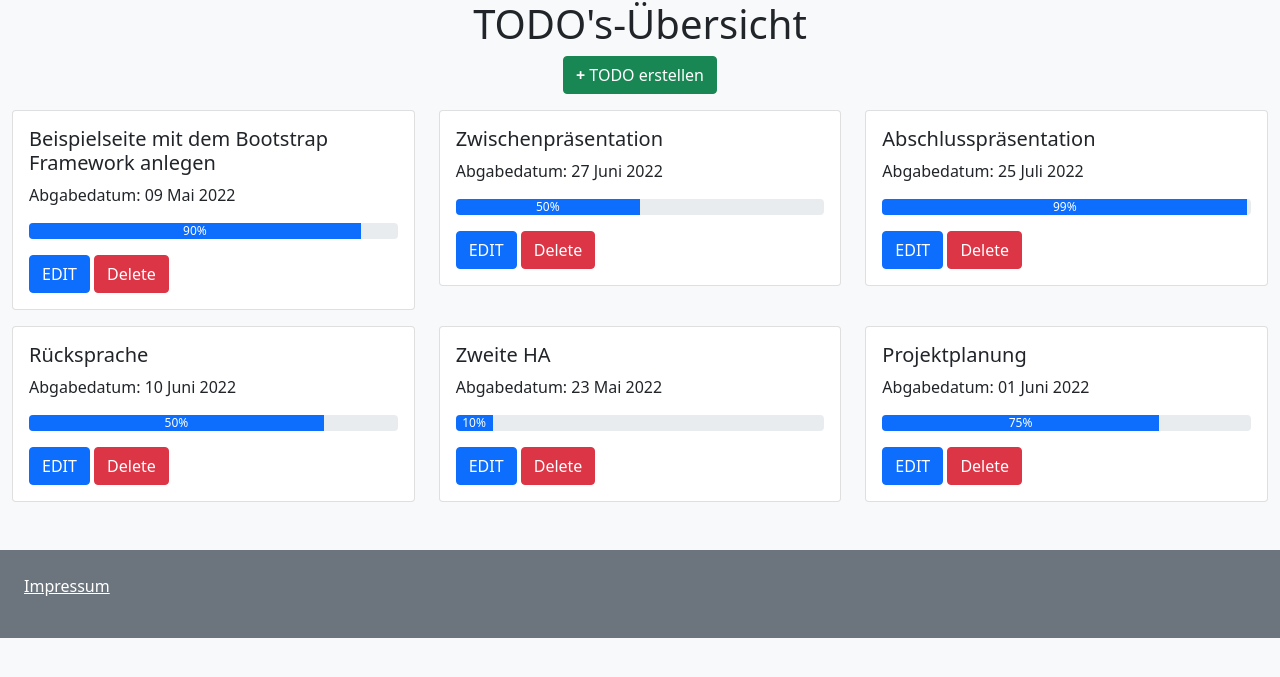
After one commit to Maxim-19-2/todo-django, a Django app: template todolist/templates/index_old.html in a window 1280 px wide. The commit adds this page. Shown: the top 677 px of the page. Run offline with Django 4.2, Linux system fonts and the light colour scheme; the template is opened without the code that fills it, so the values that code supplies are empty.

Commit message:
html files working now

```diff
--- a/todolist/templates/impressum.html
+++ b/todolist/templates/impressum.html
@@ -13,6 +13,9 @@
   </head>
   <body class= "bg-light">
     <div class = "container-fluid">
+      {% extends "base.html" %}
+      {% block title %}{{name}}’s - {{ block.super }}{% endblock %}
+      {% block content %}
       <h1>Impressum</h1>
       <p><b>Authors:</b>
         <ul>
@@ -21,7 +24,8 @@
         </ul>
       </p>
       <p><b>Kontakt:</b> Straße des 17. Juni 135 10623 Berlin</p>
-
+      <a href="/" class="col-2 btn-primary btn mt-4">Zurück</a>
+      {% endblock %}
     </div>
 
 
--- /dev/null
+++ b/todolist/templates/index_old.html
@@ -0,0 +1,144 @@
+<!doctype html>
+<html lang="en">
+
+<head>
+    <!-- Required meta tags -->
+    <meta charset="utf-8">
+    <meta name="viewport" content="width=device-width, initial-scale=1">
+
+    <!-- Bootstrap CSS -->
+    <!-- Bootstrap CSS -->
+    <link href="https://cdn.jsdelivr.net/npm/bootstrap@5.1.3/dist/css/bootstrap.min.css" rel="stylesheet"
+        integrity="sha384-1BmE4kWBq78iYhFldvKuhfTAU6auU8tT94WrHftjDbrCEXSU1oBoqyl2QvZ6jIW3" crossorigin="anonymous">
+
+    <title>todo</title>
+</head>
+
+<body class="bg-light">
+
+    <div class="container-fluid">
+
+        <h1 class="text-center">TODO's-Übersicht</h1>
+        <div class="col text-center">
+            <a href="add_todo.html"><button type="button" class="btn btn-success"></span> <strong>+</strong> TODO
+                    erstellen</button> </a>
+        </div>
+
+        <div class="row">
+            <div class="card-deck col col-12 col-md-6 col-xl-4 mt-3 padding: 20px">
+                <div class="card">
+                    <div class="card-body">
+                        <h5 class="card-title">Beispielseite mit dem Bootstrap Framework anlegen</h5>
+                        <p class="card-text">Abgabedatum: 09 Mai 2022</p>
+                        <div class="progress mb-3">
+                            <div class="progress-bar" role="progressbar" style="width: 90%;" aria-valuenow="90"
+                                aria-valuemin="0" aria-valuemax="100">90%</div>
+                        </div>
+                        <a href="edit_todo.html" class="btn btn-primary">EDIT</a>
+                        <button type="button" class="btn btn-danger">Delete</button>
+                    </div>
+                </div>
+            </div>
+
+            <div class="card-deck col col-12 col-md-6 col-xl-4 mt-3">
+                <div class="card">
+                    <div class="card-body">
+                        <h5 class="card-title">Zwischenpräsentation</h5>
+                        <p class="card-text">Abgabedatum: 27 Juni 2022</p>
+                        <div class="progress mb-3">
+                            <div class="progress-bar" role="progressbar" style="width: 50%;" aria-valuenow="50"
+                                aria-valuemin="0" aria-valuemax="100">50%</div>
+                        </div>
+                        <a href="edit_todo.html" class="btn btn-primary">EDIT</a>
+                        <button type="button" class="btn btn-danger">Delete</button>
+                    </div>
+                </div>
+            </div>
+
+            <div class="card-deck col col-12 col-md-6 col-xl-4 mt-3">
+                <div class="card">
+                    <div class="card-body">
+                        <h5 class="card-title">Abschlusspräsentation</h5>
+                        <p class="card-text">Abgabedatum: 25 Juli 2022</p>
+                        <div class="progress mb-3">
+                            <div class="progress-bar" role="progressbar" style="width: 99%;" aria-valuenow="99"
+                                aria-valuemin="0" aria-valuemax="100">99%</div>
+                        </div>
+                        <a href="edit_todo.html" class="btn btn-primary">EDIT</a>
+                        <button type="button" class="btn btn-danger">Delete</button>
+                    </div>
+                </div>
+            </div>
+
+            <div class="card-deck col col-12 col-md-6 col-xl-4 mt-3 ">
+                <div class="card">
+                    <div class="card-body">
+                        <h5 class="card-title">Rücksprache</h5>
+                        <p class="card-text">Abgabedatum: 10 Juni 2022</p>
+                        <div class="progress mb-3">
+                            <div class="progress-bar" role="progressbar" style="width: 80%;" aria-valuenow="80"
+                                aria-valuemin="0" aria-valuemax="80">50%</div>
+                        </div>
+                        <a href="edit_todo.html" class="btn btn-primary">EDIT</a>
+                        <button type="button" class="btn btn-danger">Delete</button>
+                    </div>
+                </div>
+            </div>
+
+            <div class="card-deck col col-12 col-md-6 col-xl-4 mt-3 ">
+                <div class="card">
+                    <div class="card-body">
+                        <h5 class="card-title">Zweite HA</h5>
+                        <p class="card-text">Abgabedatum: 23 Mai 2022</p>
+                        <div class="progress mb-3">
+                            <div class="progress-bar" role="progressbar" style="width: 10%;" aria-valuenow="10"
+                                aria-valuemin="0" aria-valuemax="100">10%</div>
+                        </div>
+                        <a href="edit_todo.html" class="btn btn-primary">EDIT</a>
+                        <button type="button" class="btn btn-danger">Delete</button>
+                    </div>
+                </div>
+            </div>
+
+            <div class="card-deck col col-12 col-md-6 col-xl-4 mt-3 ">
+                <div class="card">
+                    <div class="card-body">
+                        <h5 class="card-title">Projektplanung</h5>
+                        <p class="card-text">Abgabedatum: 01 Juni 2022</p>
+                        <div class="progress mb-3">
+                            <div class="progress-bar" role="progressbar" style="width: 75%;" aria-valuenow="75"
+                                aria-valuemin="0" aria-valuemax="100">75%</div>
+                        </div>
+                        <a href="edit_todo.html" class="btn btn-primary">EDIT</a>
+                        <button type="button" class="btn btn-danger">Delete</button>
+                    </div>
+                </div>
+            </div>
+
+
+        </div>
+    </div>
+    <footer class="p-4 mt-5 bg-secondary text-white">
+        <div>
+            <p>
+                <a href="impressum.html" class="text-white"> Impressum </a>
+            </p>
+        </div>
+    </footer>
+
+    <!-- Optional JavaScript; choose one of the two! -->
+
+    <!-- Option 1: Bootstrap Bundle with Popper -->
+    <script src="https://cdn.jsdelivr.net/npm/bootstrap@5.1.3/dist/js/bootstrap.bundle.min.js"
+        integrity="sha384-ka7Sk0Gln4gmtz2MlQnikT1wXgYsOg+OMhuP+IlRH9sENBO0LRn5q+8nbTov4+1p"
+        crossorigin="anonymous"></script>
+
+    <!-- Option 2: Separate Popper and Bootstrap JS -->
+    <!--
+    <script src="https://cdn.jsdelivr.net/npm/@popperjs/core@2.10.2/dist/umd/popper.min.js" integrity="sha384-7+zCNj/IqJ95wo16oMtfsKbZ9ccEh31eOz1HGyDuCQ6wgnyJNSYdrPa03rtR1zdB" crossorigin="anonymous"></script>
+    <script src="https://cdn.jsdelivr.net/npm/bootstrap@5.1.3/dist/js/bootstrap.min.js" integrity="sha384-QJHtvGhmr9XOIpI6YVutG+2QOK9T+ZnN4kzFN1RtK3zEFEIsxhlmWl5/YESvpZ13" crossorigin="anonymous"></script>
+    -->
+
+</body>
+
+</html>
--- a/todolist/todo/models.py
+++ b/todolist/todo/models.py
@@ -3,5 +3,8 @@ from django.db import models
 # Create your models here.
 class Todo(models.Model):
     title = models.CharField(max_length=160)
+    date = models.CharField(max_length=100, default='10. Mai 2022')
+    progress = models.IntegerField(default='50')
+
     def _str_(self):
-        return self.title
+        return self.title + self.date + str(self.progress)
--- a/todolist/todo/urls.py
+++ b/todolist/todo/urls.py
@@ -2,6 +2,7 @@ from django.urls import path
 from . import views
 urlpatterns = [
     path('', views.index, name='index.html'),
-    path('', views.add_todo, name='add_todo.html'),
-    path('', views.impressum, name='impressum.html'),
+    path('edit_todo.html', views.edit_todo, name='edit_todo.html'),
+    path('add_todo.html', views.add_todo, name='add_todo.html'),
+    path('impressum.html', views.impressum, name='impressum.html'),
 ]
--- a/todolist/todolist/settings.py
+++ b/todolist/todolist/settings.py
@@ -37,6 +37,7 @@ INSTALLED_APPS = [
     'django.contrib.sessions',
     'django.contrib.messages',
     'django.contrib.staticfiles',
+    'todo'
 ]
 
 MIDDLEWARE = [
```
Also changed, not shown: todolist/templates/add_todo.html (+9 -4 lines), todolist/templates/base.html (added, +9 -0 lines), todolist/templates/edit_todo.html (+6 -2 lines), todolist/templates/index.html (+14 -109 lines), todolist/todo/views.py (+31 -3 lines), todolist/db.sqlite3, todolist/todo/migrations/0001_initial.py (added).
